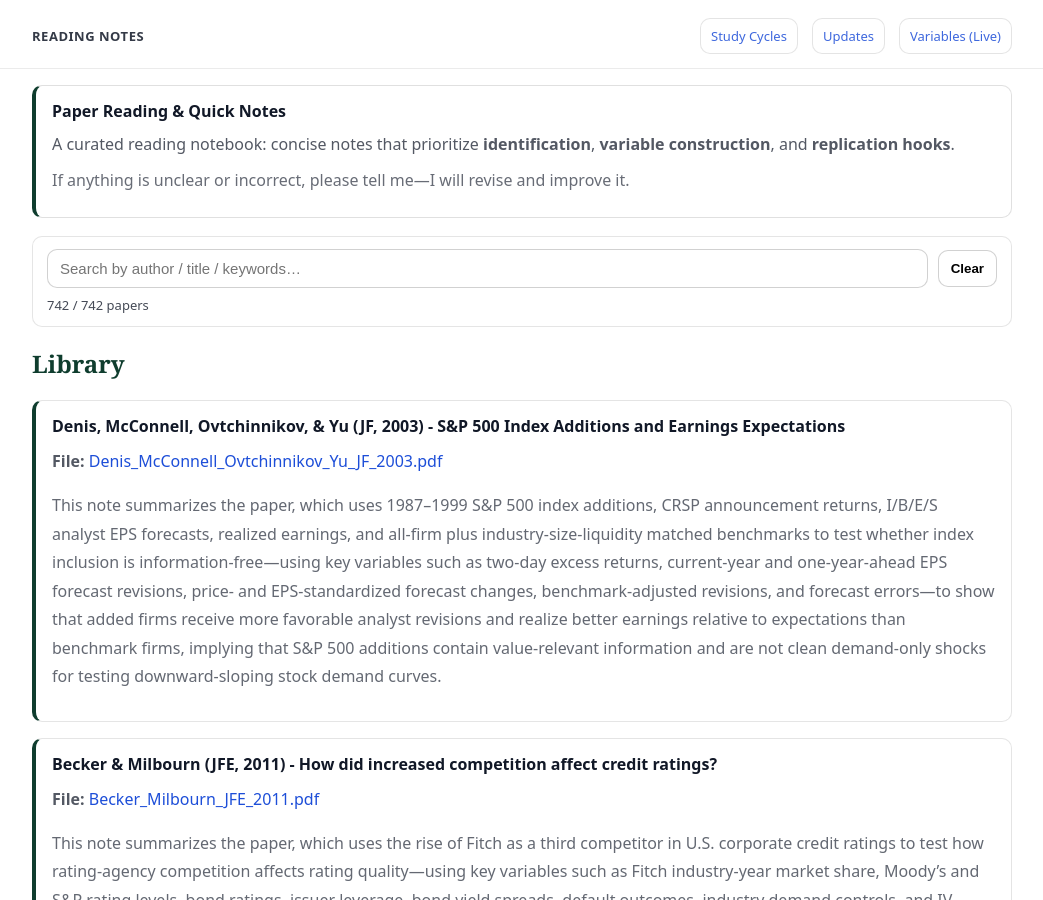
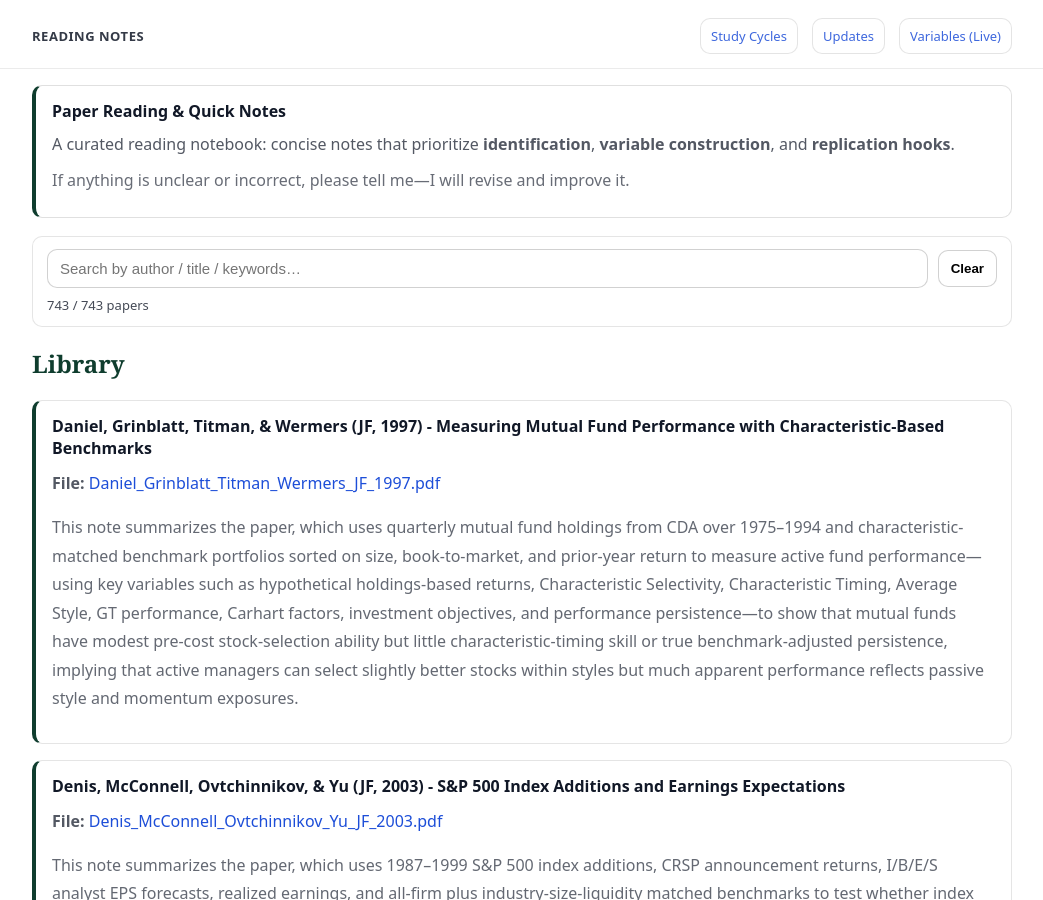
Before and after one commit to yaxinzn/study-archive, a Jekyll site: the page built from reading/index.md, in a window 1280 px wide and 900 px high. Shown: the whole window, without its empty margins (118-1161 px from the left). Built offline with Jekyll 4.4.1, drawn with Linux system fonts in a browser that asks for light colours.

Commit message:
Reading: add/update Daniel_Grinblatt_Titman_Wermers_JF_1997.pdf

```diff
--- a/_data/reading.yml
+++ b/_data/reading.yml
@@ -1,3 +1,7 @@
+- title: "Daniel, Grinblatt, Titman, & Wermers (JF, 1997) - Measuring Mutual Fund Performance with Characteristic-Based Benchmarks"
+  file: "Daniel_Grinblatt_Titman_Wermers_JF_1997.pdf"
+  desc: "This note summarizes the paper, which uses quarterly mutual fund holdings from CDA over 1975–1994 and characteristic-matched benchmark portfolios sorted on size, book-to-market, and prior-year return to measure active fund performance—using key variables such as hypothetical holdings-based returns, Characteristic Selectivity, Characteristic Timing, Average Style, GT performance, Carhart factors, investment objectives, and performance persistence—to show that mutual funds have modest pre-cost stock-selection ability but little characteristic-timing skill or true benchmark-adjusted persistence, implying that active managers can select slightly better stocks within styles but much apparent performance reflects passive style and momentum exposures."
+
 - title: "Denis, McConnell, Ovtchinnikov, & Yu (JF, 2003) - S&P 500 Index Additions and Earnings Expectations"
   file: "Denis_McConnell_Ovtchinnikov_Yu_JF_2003.pdf"
   desc: "This note summarizes the paper, which uses 1987–1999 S&P 500 index additions, CRSP announcement returns, I/B/E/S analyst EPS forecasts, realized earnings, and all-firm plus industry-size-liquidity matched benchmarks to test whether index inclusion is information-free—using key variables such as two-day excess returns, current-year and one-year-ahead EPS forecast revisions, price- and EPS-standardized forecast changes, benchmark-adjusted revisions, and forecast errors—to show that added firms receive more favorable analyst revisions and realize better earnings relative to expectations than benchmark firms, implying that S&P 500 additions contain value-relevant information and are not clean demand-only shocks for testing downward-sloping stock demand curves."
```
Also changed, not shown: 1 other file.
